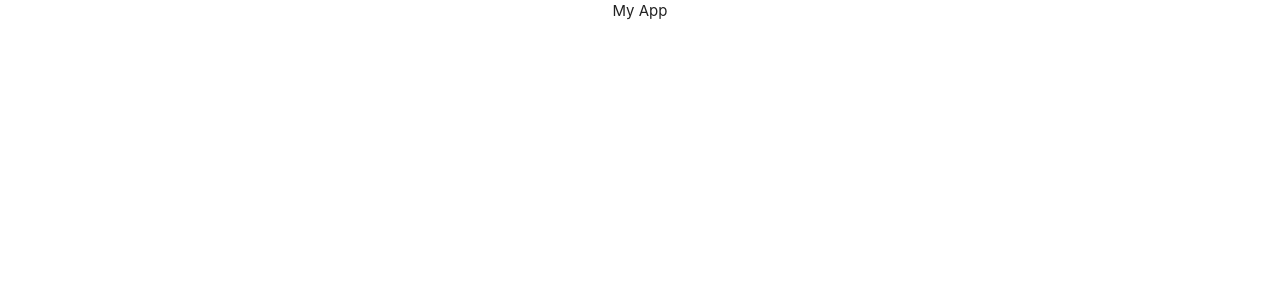
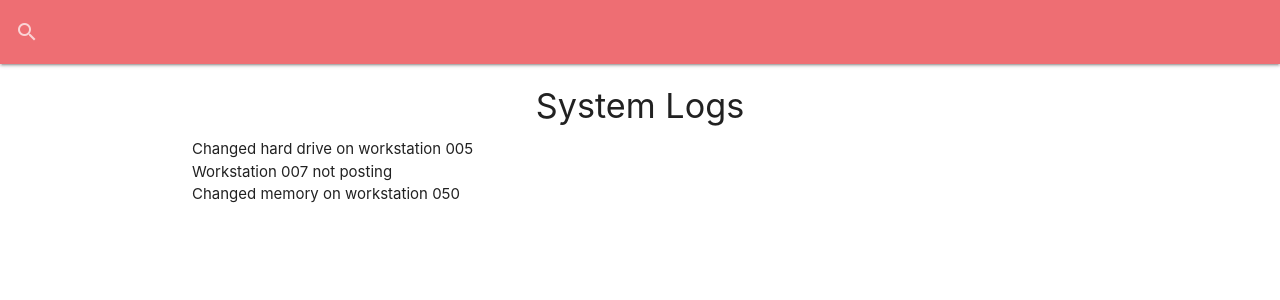
Before and after one commit to hayam8/it_logger, a React (Create React App) app: page / in a window 1280 px wide. Shown: the top 300 px of the page. Built offline with nearby package versions, Linux system fonts and the light colour scheme; data requests are answered from the project's data file.

Commit message:
SearchBar & Logs component

```diff
--- a/src/App.js
+++ b/src/App.js
@@ -1,4 +1,7 @@
-import React, { useEffect } from "react";
+import React, { Fragment, useEffect } from "react";
+import SearchBar from "./components/layout/SearchBar";
+import Logs from "./components/logs/Logs";
+
 import "./App.css";
 import "materialize-css/dist/css/materialize.min.css";
 import M from "materialize-css/dist/js/materialize.min.js";
@@ -8,7 +11,14 @@
     // Initialize Materialize JS
     M.AutoInit();
   });
-  return <div className='App'>My App</div>;
+  return (
+    <Fragment>
+      <SearchBar />
+      <div className='container'>
+        <Logs />
+      </div>
+    </Fragment>
+  );
 };
 
 export default App;
--- /dev/null
+++ b/src/components/layout/SearchBar.js
@@ -0,0 +1,21 @@
+import React from "react";
+
+const SearchBar = () => {
+  return (
+    <nav>
+      <div className='nav-wrapper'>
+        <form>
+          <div className='input-field'>
+            <input id='search' type='search' />
+            <label className='label-icon' htmlFor='search'>
+              <i className='material-icons'>search</i>
+            </label>
+            <i className='material-icons'>close</i>
+          </div>
+        </form>
+      </div>
+    </nav>
+  );
+};
+
+export default SearchBar;
--- /dev/null
+++ b/src/components/logs/Logs.js
@@ -0,0 +1,41 @@
+import React, { useState, useEffect } from "react";
+
+const Logs = () => {
+  // Initialize state
+  const [logs, setLogs] = useState([]);
+  const [loading, setLoading] = useState(false);
+
+  useEffect(() => {
+    getLogs();
+    // eslint-disable-next-line
+  }, []);
+
+  const getLogs = async () => {
+    setLoading(true);
+    // make request to backend
+    const res = await fetch("/logs");
+    const data = await res.json();
+
+    setLogs(data);
+    setLoading(false);
+  };
+
+  if (loading) {
+    return <h4>Loading...</h4>;
+  }
+
+  return (
+    <ul className='collection-with-header'>
+      <li className='collection-header'>
+        <h4 className='center'>System Logs</h4>
+      </li>
+      {!loading && logs.length === 0 ? (
+        <p className='center'>No Logs to show...</p>
+      ) : (
+        logs.map(log => <li>{log.message}</li>)
+      )}
+    </ul>
+  );
+};
+
+export default Logs;
```
Also changed, not shown: src/components/logs/LogItem.js (added).
